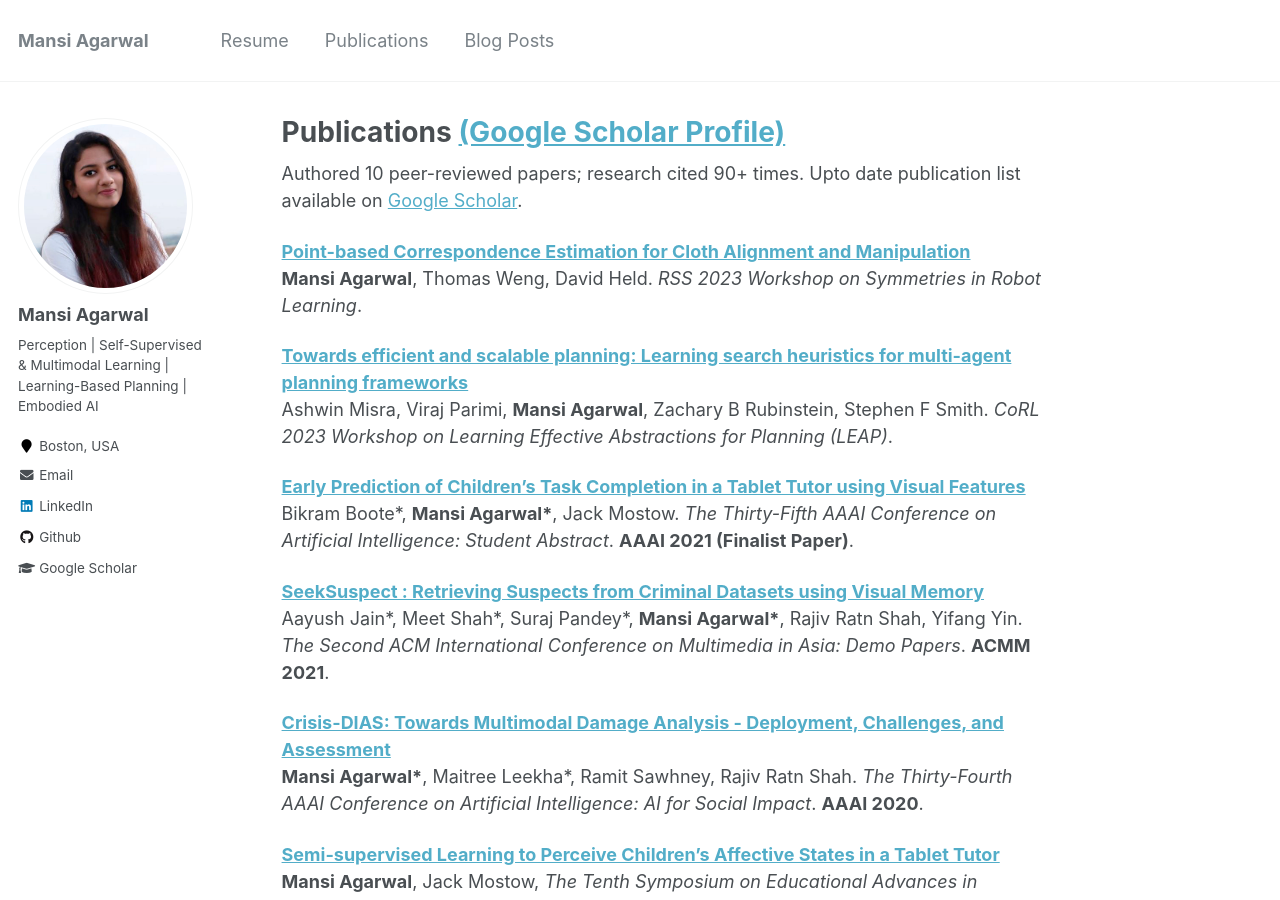
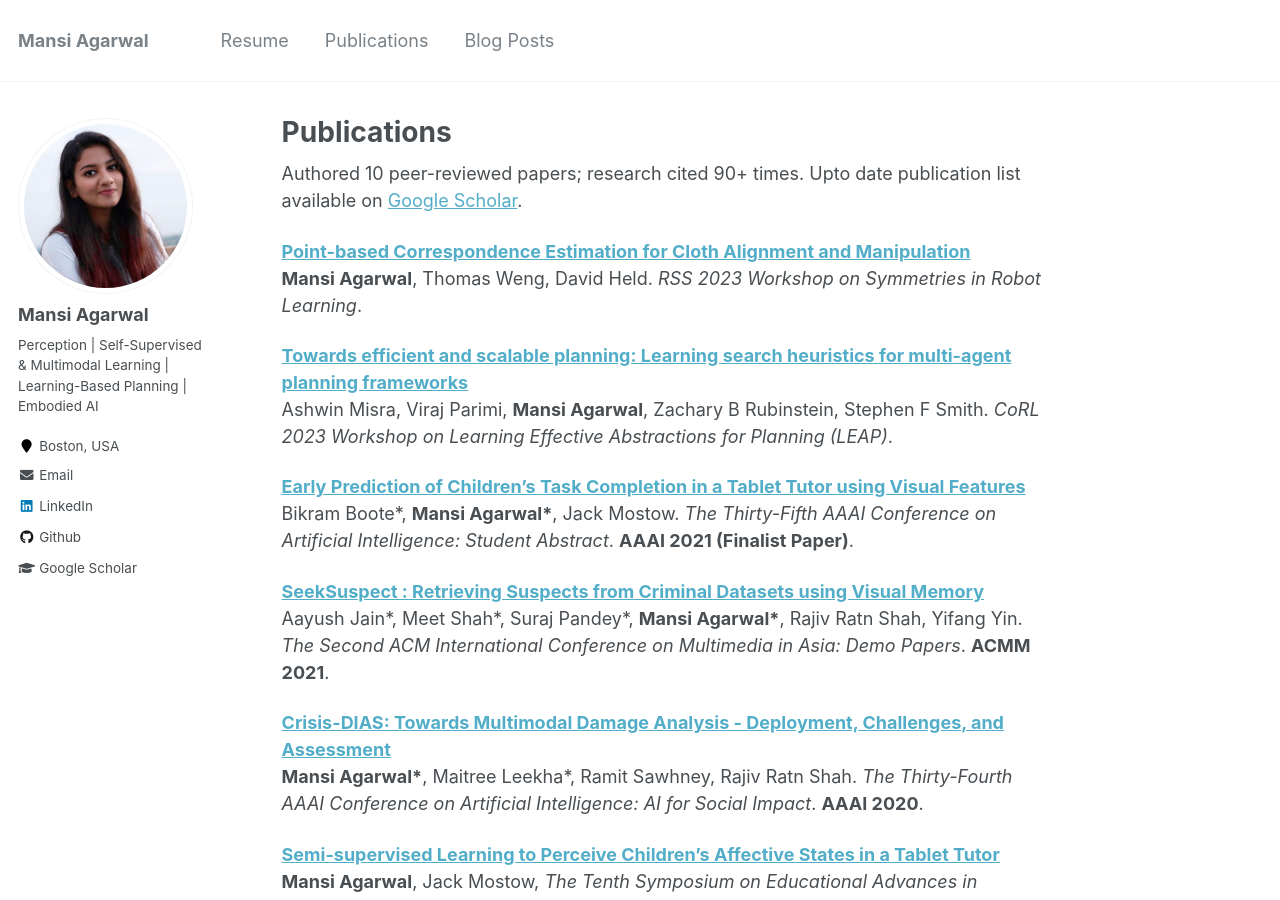
Before and after one commit to MansiAgarwal11/MansiAgarwal11.github.io, a Jekyll site: the page built from _pages/publications.md, in a window 1280 px wide and 900 px high. Built offline with Jekyll 4.4.1, drawn with Linux system fonts in a browser that asks for light colours.

Commit message:
Update publications.md

```diff
--- a/_pages/publications.md
+++ b/_pages/publications.md
@@ -1,5 +1,5 @@
 ---
-title: "Publications [(Google Scholar Profile)](https://scholar.google.com/citations?user=PBcyY2wAAAAJ&hl=en)"
+title: "Publications"
 permalink: /publications/
 author_profile: true
 ---
```
